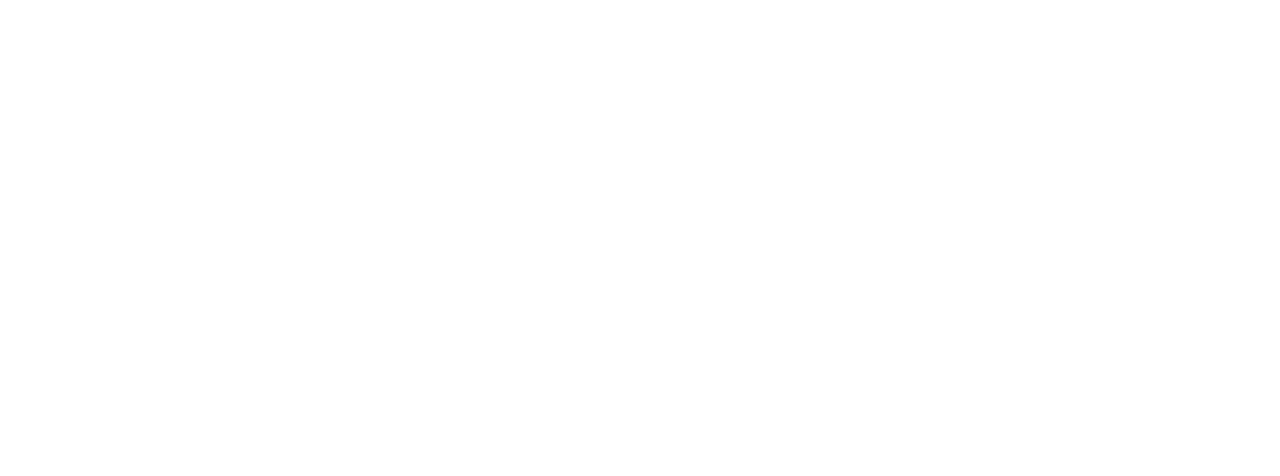
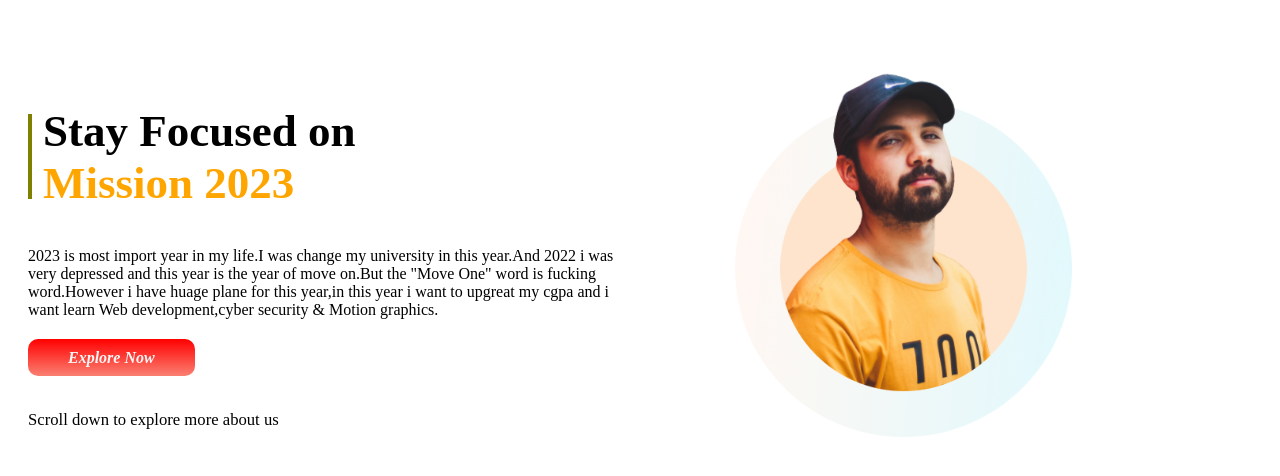
Before and after one commit to obayed324/practice, a plain HTML site: page index.html in a window 1280 px wide. Drawn offline with Linux system fonts and the light colour scheme.

Commit message:
First part

```diff
--- a/index.html
+++ b/index.html
@@ -5,12 +5,42 @@
     <meta charset="UTF-8">
     <meta http-equiv="X-UA-Compatible" content="IE=edge">
     <meta name="viewport" content="width=device-width, initial-scale=1.0">
+
     <title>practice</title>
+
+    <link rel="stylesheet" href="style.css">
+
+
+
 </head>
-<h1></h1>
 
 <body>
+    <section>
+        <div class="vl"> </div>
 
+        <div style="margin-top: 60px;" class="first-Div">
+            <h1 style="margin-left: 15px;" class="focus">Stay Focused on <br> <span class="Orange">Mission 2023</span>
+            </h1>
+            <p>
+                2023 is most import year in my life.I was change my university in this year.And 2022 i was very
+                depressed and this year is the year of move on.But the "Move One" word is fucking word.However i have
+                huage plane for this year,in this year i want to upgreat my cgpa and i want learn Web development,cyber
+                security & Motion graphics.
+            </p>
+
+            <p style="margin-top: 30px;"></p>
+
+            <a class="Link-botton" href="https://obayed324.github.io/My-Bio-Data/">Explore
+                Now</a>
+
+            <p style="margin-top: 40px; font-size: 20px;"> <small>Scroll down to explore more about us</small></p>
+
+        </div>
+
+        <div class="first-Div">
+            <img src="images/person/person-2.png" alt="">
+        </div>
+    </section>
 </body>
 
 </html>
--- a/style.css
+++ b/style.css
@@ -0,0 +1,44 @@
+.Orange {
+    color: orange;
+}
+
+.focus {
+
+    font-size: 45px;
+}
+
+section {
+    display: flex;
+}
+
+.first-Div {
+    width: 50%;
+    margin-left: 20px;
+}
+
+.first-Div img {
+    width: 55%;
+    margin-left: 75px;
+}
+
+.vl {
+    border-left: 4px solid olive;
+    height: 85px;
+    margin-top: 106px;
+    position: absolute;
+    left: 28px;
+
+}
+
+.Link-botton {
+    text-decoration: none;
+    background-image: linear-gradient(red, salmon);
+    padding: 10px 40px;
+    border-radius: 10px;
+    font-style: italic;
+    font-weight: 800;
+    color: whitesmoke;
+
+
+
+}
```
